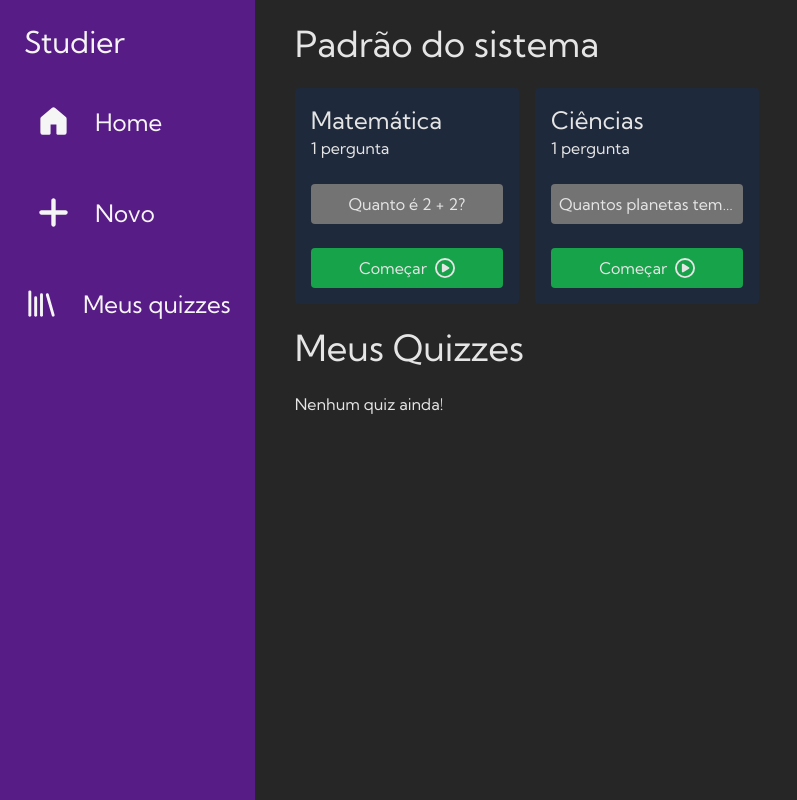
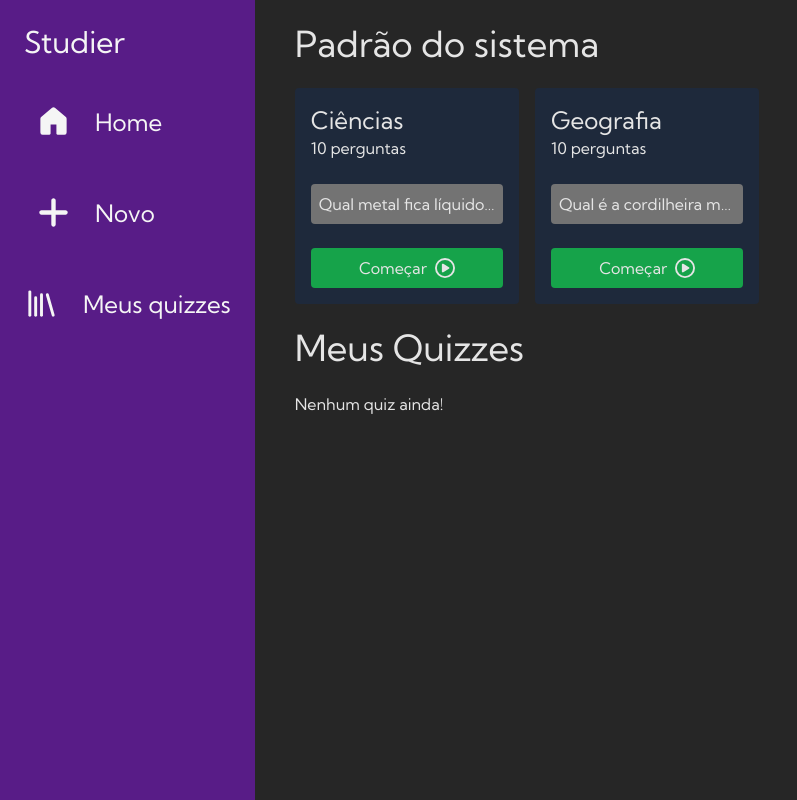
Before and after one commit to gustavo-atanazio/Studier, a React (Vite) app: page / in a window 1280 px wide. Shown: the whole page, without its empty margins (0-797 px from the left). Built offline with nearby package versions, Linux system fonts and the light colour scheme.

Commit message:
Quizzes padrão do sistema

```diff
--- /dev/null
+++ b/src/pages/Home/defaultQuizzes.ts
@@ -0,0 +1,118 @@
+import IQuiz from 'types/IQuiz';
+
+const defaultQuizzes: IQuiz[] = [
+    {
+        name: 'Ciências',
+        questions: [
+            {
+                title: 'Qual metal fica líquido na temperatura ambiente?',
+                options: ['Mercúrio', 'Chumbo', 'Ferro', 'Gálio'],
+                response: 'Mercúrio'
+            },
+            {
+                title: 'Qual é o maior osso do corpo humano?',
+                options: ['Fêmur', 'Tíbia', 'Fíbula', 'Rádio'],
+                response: 'Fêmur'
+            },
+            {
+                title: 'Qual é a estrutura celular responsável pela produção de energia nas células?',
+                options: ['Mitocôndria', 'Cloroplasto', 'Núcleo', 'Retículo Endoplasmático'],
+                response: 'Mitocôndria'
+            },
+            {
+                title: 'Qual é o único planeta do nosso sistema solar que gira no sentido horário?',
+                options: ['Vênus', 'Marte', 'Urano', 'Netuno'],
+                response: 'Vênus'
+            },
+            {
+                title: 'Qual é a fórmula química da água?',
+                options: ['CO2', 'H2O', 'O2', 'CH4'],
+                response: 'H2O'
+            },
+            {
+                title: 'Qual é a maior camada da atmosfera terrestre?',
+                options: ['Troposfera', 'Exosfera', 'Mesosfera', 'Termosfera'],
+                response: 'Exosfera'
+            },
+            {
+                title: 'Qual é o elemento mais radioativo na natureza?',
+                options: ['Rádio', 'Césio', 'Urânio', 'Polônio'],
+                response: 'Polônio'
+            },
+            {
+                title: 'Qual é o processo pelo qual o sol gera energia?',
+                options: ['Fusão nuclear', 'Fissão nuclear', 'Combustão', 'Radioatividade'],
+                response: 'Fusão nuclear'
+            },
+            {
+                title: 'Quem descobriu o elétron?',
+                options: ['Ernest Rutherford', 'J.J. Thomson', 'Niels Bohr', 'Marie Curie'],
+                response: 'J.J. Thomson'
+            },
+            {
+                title: 'Qual é o ácido presente no estômago humano?',
+                options: ['Ácido acético', 'Ácido sulfúrico', 'Ácido clorídrico', 'Ácido cítrico'],
+                response: ''
+            }
+        ],
+        id: crypto.randomUUID()
+    },
+    {
+        name: 'Geografia',
+        questions: [
+            {
+                title: 'Qual é a cordilheira mais longa do mundo?',
+                options: ['Himalaias', 'Andes', 'Alpes', 'Montanhas Rochosas'],
+                response: 'Andes'
+            },
+            {
+                title: 'Qual é o menor oceano do mundo?',
+                options: ['Oceano Atlântico', 'Oceano Pacífico', 'Oceano Índico', 'Oceano Ártico'],
+                response: 'Oceano Ártico'
+            },
+            {
+                title: 'Qual é a capital da Nova Zelândia?',
+                options: ['Auckland', 'Wellington', 'Christchurch', 'Queenstown'],
+                response: 'Wellington'
+            },
+            {
+                title: 'Qual é o maior arquipélago do mundo?',
+                options: ['Filipinas', 'Havaí', 'Japão', 'Indonésia'],
+                response: 'Indonésia'
+            },
+            {
+                title: 'Em que oceano fica a Ilha da Páscoa?',
+                options: ['Oceano Atlântico', 'Oceano Pacífico', 'Oceano Índico', 'Oceano Ártico'],
+                response: 'Oceano Pacífico'
+            },
+            {
+                title: 'Que país é conhecido como "A Terra dos Incas"?',
+                options: ['Peru', 'México', 'Bolívia', 'Equador'],
+                response: 'Peru'
+            },
+            {
+                title: 'Qual é a cidade mais populosa do mundo?',
+                options: ['Tóquio', 'Xangai', 'Pequim', 'Delhi'],
+                response: 'Tóquio'
+            },
+            {
+                title: 'Em que continente fica o Cabo da Boa Esperança?',
+                options: ['África', 'Europa', 'Ásia', 'Oceania'],
+                response: 'África'
+            },
+            {
+                title: 'Em que país fica o Deserto do Atacama?',
+                options: ['Chile', 'Argentina', 'Peru', 'Brasil'],
+                response: 'Chile'
+            },
+            {
+                title: 'Qual é a fronteira natural entre a Europa e a Ásia?',
+                options: ['Rio Danúbio', 'Rio Volga', 'Cáucaso', 'Montanhas Urais'],
+                response: 'Montanhas Urais'
+            }
+        ],
+        id: crypto.randomUUID()
+    }
+];
+
+export default defaultQuizzes;
--- a/src/pages/Home/index.tsx
+++ b/src/pages/Home/index.tsx
@@ -4,34 +4,7 @@ import Grid from 'components/Grid';
 import Card from 'components/Card';
 
 import { useQuizzesContext } from 'context/Quizzes';
-import IQuiz from 'types/IQuiz';
-
-const defaultQuizzes: IQuiz[] = [
-    {
-        name: 'Matemática',
-        questions: [
-            {
-                title: 'Quanto é 2 + 2?',
-                options: ['1', '2', '3', '4'],
-                response: '4',
-                id: crypto.randomUUID()
-            }
-        ],
-        id: crypto.randomUUID()
-    },
-    {
-        name: 'Ciências',
-        questions: [
-            {
-                title: 'Quantos planetas tem no sistema solar?',
-                options: ['10', '1000', '25', '8'],
-                response: '8',
-                id: crypto.randomUUID()
-            }
-        ],
-        id: crypto.randomUUID()
-    }
-];
+import defaultQuizzes from './defaultQuizzes';
 
 function Home() {
     const { pathname } = useLocation();
```
